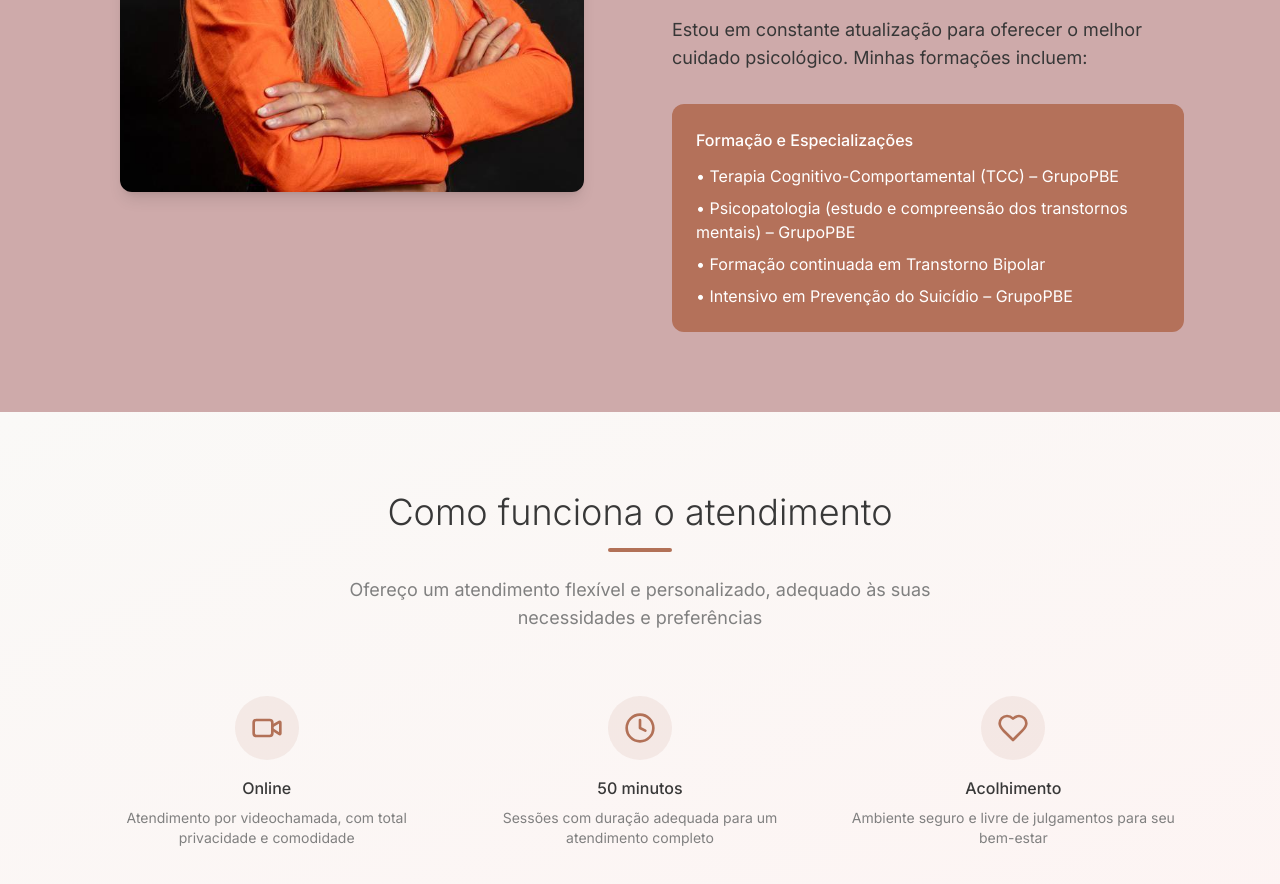
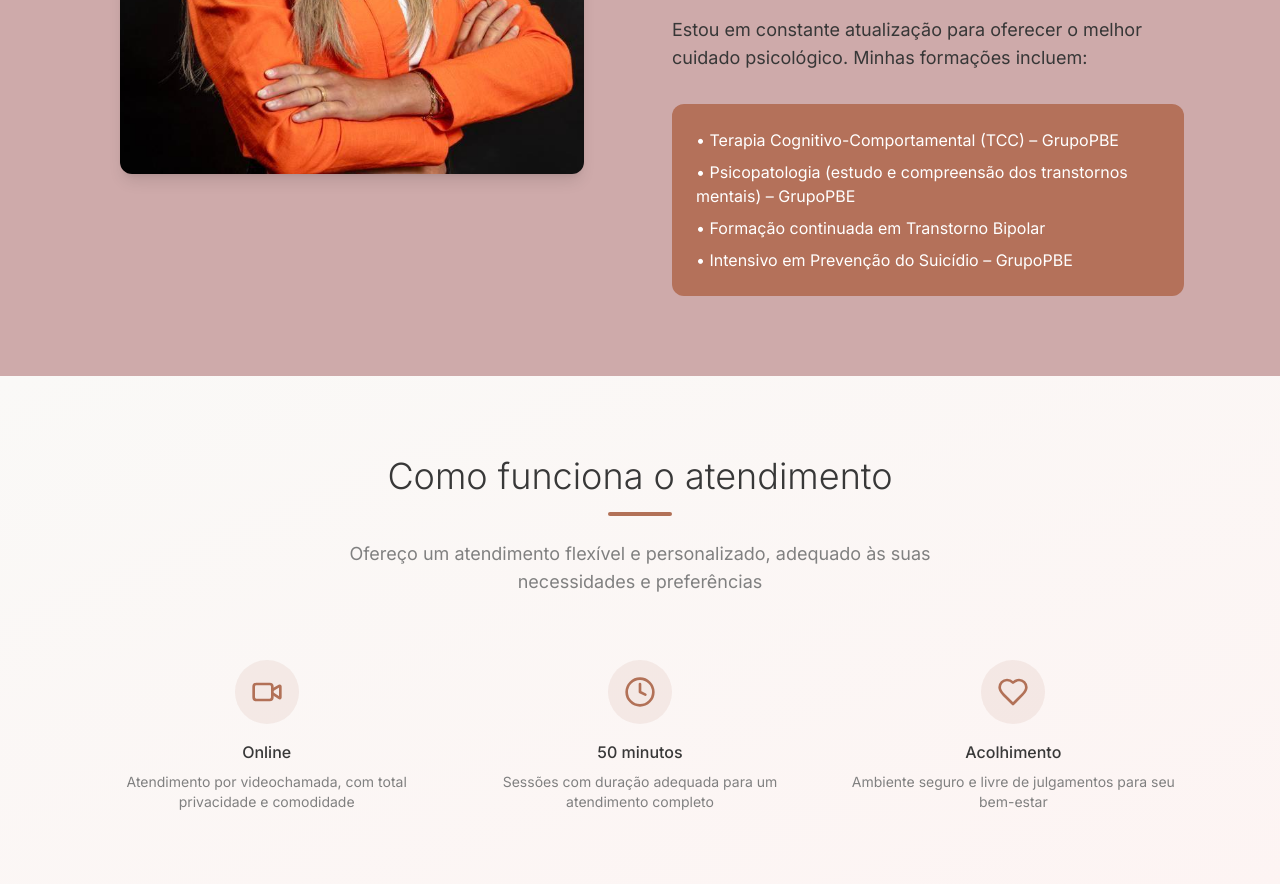
Before and after one commit to joaozzns/psicologiagrazi, a React (Vite) app: page / in a window 1280 px wide. Shown: the part 1420-2304 px from the top of the page. Built offline with nearby package versions, Linux system fonts and the light colour scheme.

Commit message:
Remove "Formação e Especializações" title
Removed the "Formação e Especializações" title from the "About" section in `src/components/About.tsx`.

```diff
--- a/src/components/About.tsx
+++ b/src/components/About.tsx
@@ -1,3 +1,4 @@
+
 
 const About = () => {
   return (
@@ -41,7 +42,6 @@ const About = () => {
             </div>
 
             <div className="p-6 rounded-xl" style={{ backgroundColor: '#B4715A' }}>
-              <h3 className="font-medium mb-3 text-white">Formação e Especializações</h3>
               <ul className="space-y-2 text-white">
                 <li>• Terapia Cognitivo-Comportamental (TCC) – GrupoPBE</li>
                 <li>• Psicopatologia (estudo e compreensão dos transtornos mentais) – GrupoPBE</li>
```
